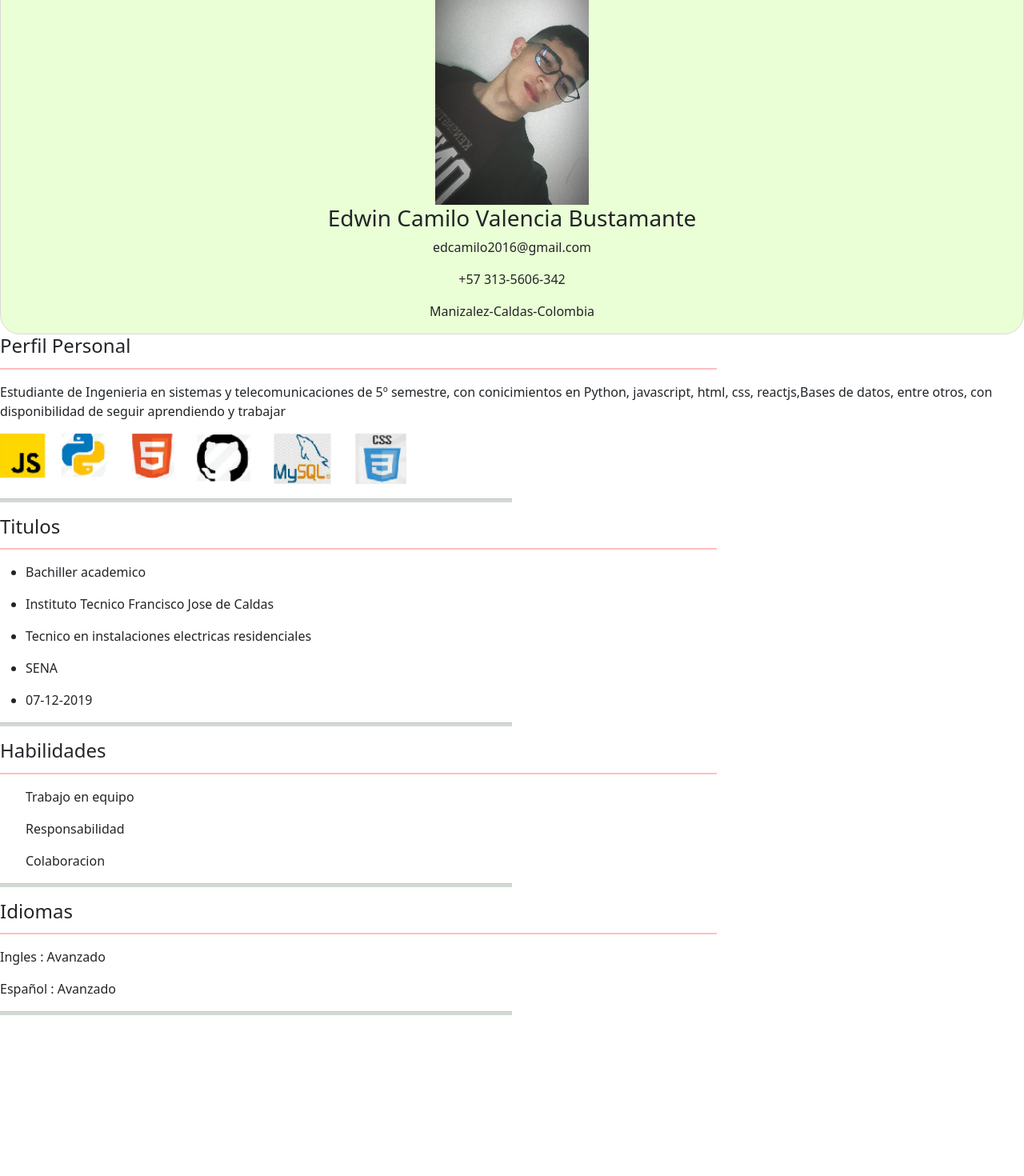
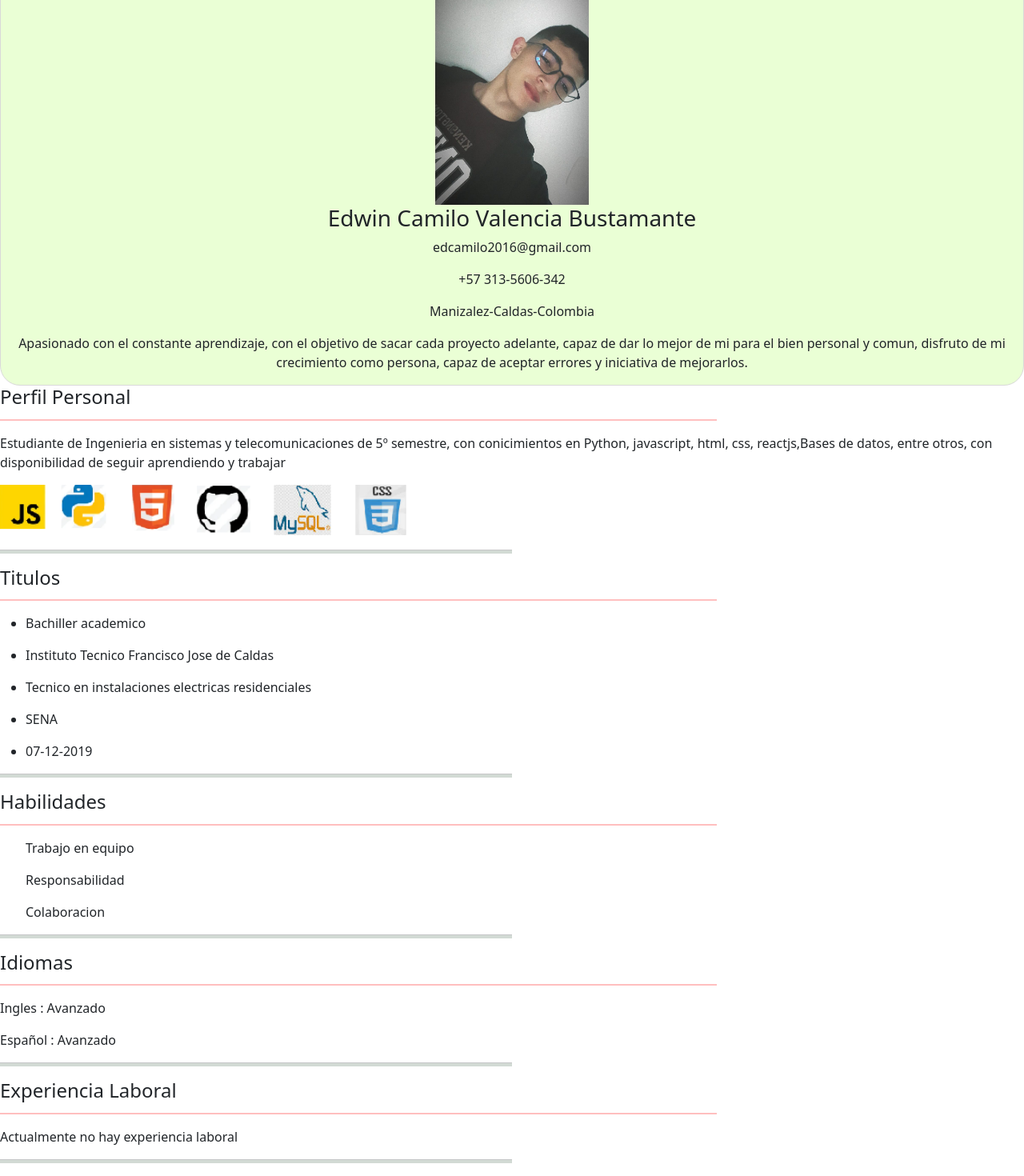
Before and after one commit to Edwincamilovalencia/curriculum, a React (Create React App) app: page / in a window 1280 px wide. Shown: the part 86-1556 px from the top of the page at 80% size. Before the commit the page ends 1371 px from the top, so only its background shows below. Built offline with nearby package versions, Linux system fonts and the light colour scheme.

Commit message:
estilos css y mas

```diff
--- a/src/App.js
+++ b/src/App.js
@@ -2,6 +2,7 @@ import 'bootstrap/dist/css/bootstrap.min.css';
 import './App.css';
 import miCara from './components/imagenes/WhatsApp Image 2023-05-11 at 11.02.58 AM.jpeg'
 import logos from './components/imagenes/tecnologias.png'
+
 
 function PersonalInfo(props) {
   return (
@@ -11,8 +12,7 @@ function PersonalInfo(props) {
       <p>{props.email}</p>
       <p>{props.phone}</p>
       <p>{props.address}</p>
-
-
+      <p>{props.ownDescription}</p>
     </div>
   );
 }
@@ -29,6 +29,18 @@ function AboutMeDes(props) {
     </div>
   );
 }
+
+function WorkExperience(props){
+  return(
+    <div className='information--workExperince'>
+      <h4>{props.workExperience}</h4>
+      <hr className='linea--hr1'/>
+      <p>{props.text1}</p>
+      <hr className='linea--hr2'/>
+    </div>
+  );
+}
+
 function Titles(props){
   return(
     <div className='information--degrees'>
@@ -75,7 +87,8 @@ const myInfo = {
   name: 'Edwin Camilo Valencia Bustamante',
   email: 'edcamilo2016@gmail.com',
   phone: '+57 313-5606-342',
-  address: 'Manizalez-Caldas-Colombia'
+  address: 'Manizalez-Caldas-Colombia',
+  ownDescription: 'Apasionado con el constante aprendizaje, con el objetivo de sacar cada proyecto adelante, capaz de dar lo mejor de mi para el bien personal y comun, disfruto de mi crecimiento como persona, capaz de aceptar errores y iniciativa de mejorarlos.'
 };
 const myinfoAboutMe = {
   aboutMe:'Perfil Personal',
@@ -101,6 +114,11 @@ const myInfoLanguages={
   Spanish:'Ingles : Avanzado',
   English:'Español : Avanzado'
 }
+
+const myInfoWorkExperince={
+  workExperience:'Experiencia Laboral',
+  text1:'Actualmente no hay experiencia laboral'
+}
 function Curriculum(props) {
   return(
     <div>
@@ -109,6 +127,7 @@ function Curriculum(props) {
         email={props.email}
         phone={props.phone}
         address={props.address}
+        ownDescription={props.ownDescription}
       />
       <AboutMeDes
         aboutMe={props.aboutMe}
@@ -133,6 +152,10 @@ function Curriculum(props) {
         Spanish={props.Spanish}
         English={props.English}
       />
+      <WorkExperience
+        workExperience={props.workExperience}
+        text1={props.text1}
+      />
     </div>
   );
 }
@@ -144,6 +167,7 @@ function App() {
         email={myInfo.email}
         phone={myInfo.phone}
         address={myInfo.address}
+        ownDescription={myInfo.ownDescription}
         aboutMe={myinfoAboutMe.aboutMe}
         text={myinfoAboutMe.text}
         titles={myTitles.titles}
@@ -159,6 +183,8 @@ function App() {
         languages={myInfoLanguages.languages}
         Spanish={myInfoLanguages.Spanish}
         English={myInfoLanguages.English}
+        workExperience={myInfoWorkExperince.workExperience}
+        text1={myInfoWorkExperince.text1}
       />
     </div>
   );
```
